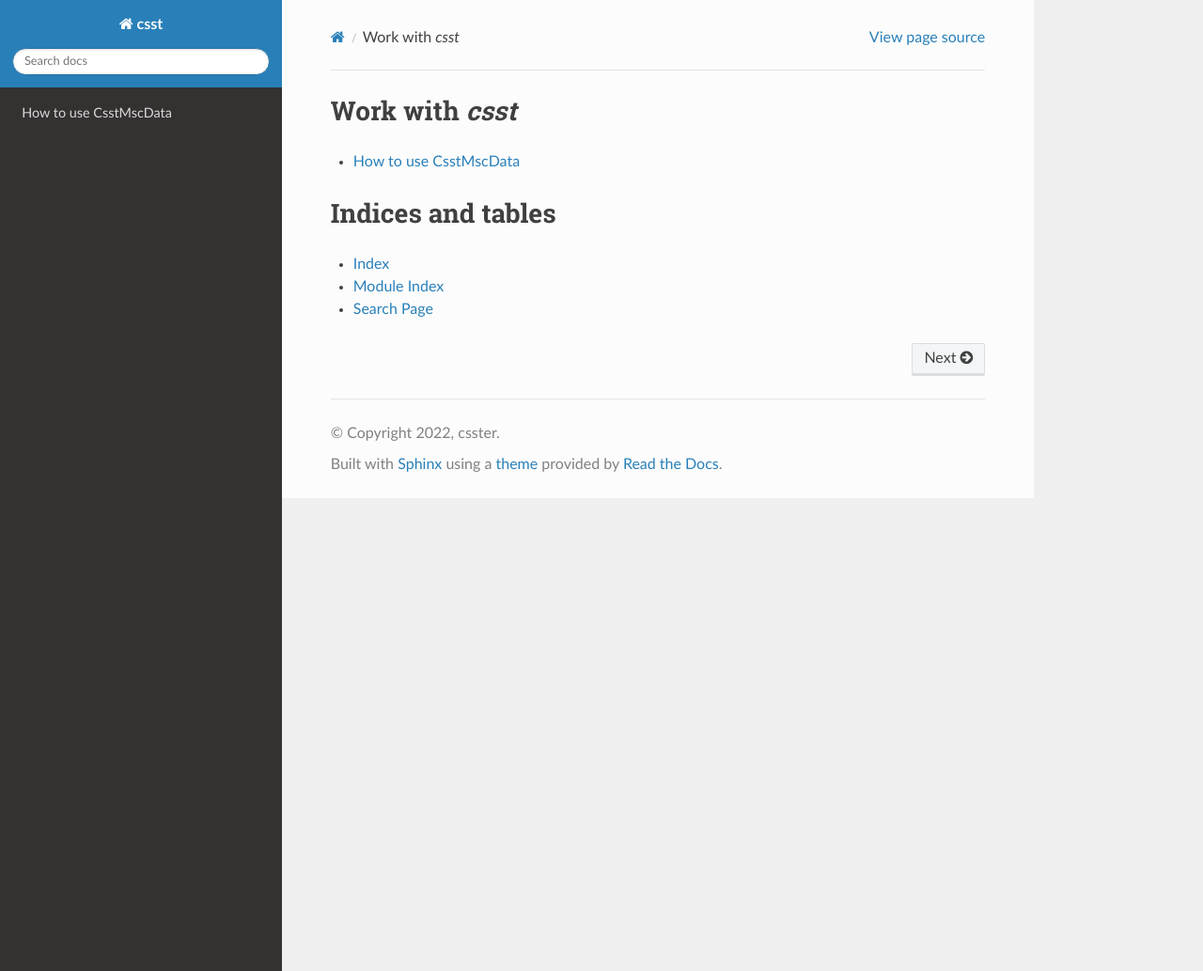
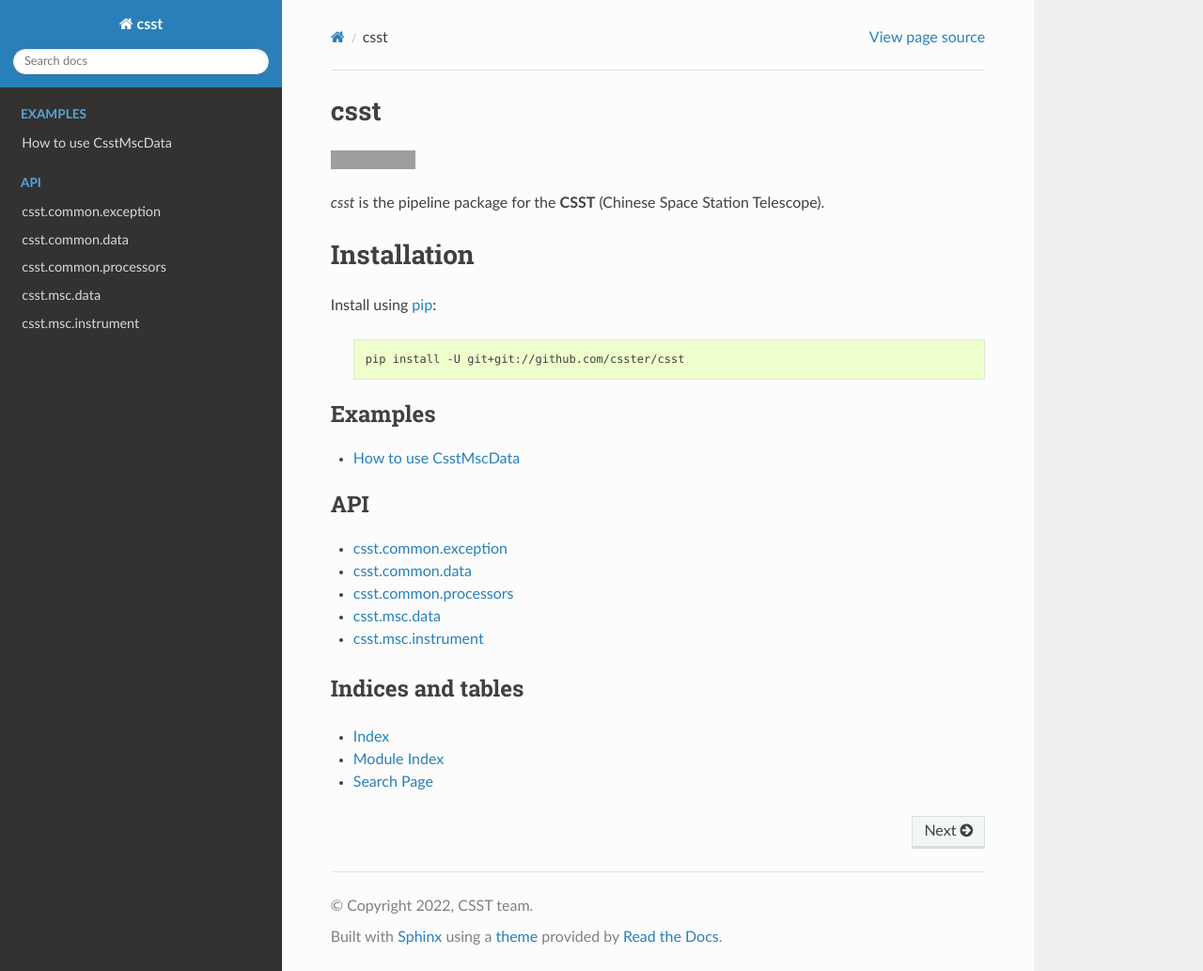
Before and after one commit to csster/csst, a Sphinx documentation site: the page built from doc/source/index.rst, in a window 1280 px wide and 1033 px high. Shown: the whole window at 94% size. Built offline with Sphinx 7.4.7 and the Read the Docs theme 2.0.0, drawn with Linux system fonts in a browser that asks for light colours; grey boxes are pictures that could not be loaded.

Commit message:
added apidoc

```diff
--- /dev/null
+++ b/doc/source/api/csst.common.rst
@@ -0,0 +1,20 @@
+csst.common.exception
+---------------------
+
+.. automodule:: csst.common.exception
+   :members:
+   :show-inheritance:
+
+csst.common.data
+----------------
+
+.. automodule:: csst.common.data
+   :members:
+   :show-inheritance:
+
+csst.common.processors
+----------------------
+
+.. automodule:: csst.common.processors
+   :members:
+   :show-inheritance:
--- /dev/null
+++ b/doc/source/api/csst.msc.rst
@@ -0,0 +1,15 @@
+csst.msc.data
+-------------
+
+.. automodule:: csst.msc.data
+   :members:
+   :show-inheritance:
+
+.. seealso:: :py:mod:`csst.common.data`
+
+csst.msc.instrument
+-------------------
+
+.. automodule:: csst.msc.instrument
+   :members:
+   :show-inheritance:
--- a/doc/source/conf.py
+++ b/doc/source/conf.py
@@ -10,19 +10,20 @@
 # add these directories to sys.path here. If the directory is relative to the
 # documentation root, use os.path.abspath to make it absolute, like shown here.
 #
-# import os
-# import sys
+import os
+import sys
 # sys.path.insert(0, os.path.abspath('.'))
 
+import csst
 
 # -- Project information -----------------------------------------------------
 
 project = 'csst'
-copyright = '2022, csster'
-author = 'csster'
+copyright = '2022, CSST team'
+author = 'CSST team.'
 
 # The full version, including alpha/beta/rc tags
-release = '0.0.1'
+release = csst.__version__
 
 
 # -- General configuration ---------------------------------------------------
@@ -31,6 +32,7 @@
 # extensions coming with Sphinx (named 'sphinx.ext.*') or your custom
 # ones.
 extensions = [
+    "sphinx.ext.autodoc",
 ]
 
 # Add any paths that contain templates here, relative to this directory.
--- a/doc/source/index.rst
+++ b/doc/source/index.rst
@@ -3,14 +3,43 @@
    You can adapt this file completely to your liking, but it should at least
    contain the root `toctree` directive.
 
-Work with `csst`
-======================
+****
+csst
+****
+
+.. image:: https://readthedocs.org/projects/csst/badge/?version=latest
+    :target: https://csst.readthedocs.io/en/latest/?badge=latest
+    :alt: Documentation Status
+
+`csst` is the pipeline package for the **CSST** (Chinese Space Station Telescope).
+
+************
+Installation
+************
+
+Install using `pip <https://pypi.org/project/matplotlib>`__:
+
+   .. code-block:: bash
+
+       pip install -U git+git://github.com/csster/csst
 
 
 .. toctree::
+   :caption: Examples
    :maxdepth: 1
 
    tutorial
+
+
+.. toctree::
+   :maxdepth: 2
+   :caption: API
+
+   api/csst.common.rst
+   api/csst.msc.rst
+
+
+.. sectionauthor:: Bo Zhang <bozhang@nao.cas.cn>
 
 
 Indices and tables
--- a/doc/source/tutorial.rst
+++ b/doc/source/tutorial.rst
@@ -34,4 +34,7 @@
     instrument:  MSC
     object:  100000279
 
-to be updated ...
+Full code is below
+
+
+.. literalinclude:: ../../examples/example_csstmscdata.py
```
